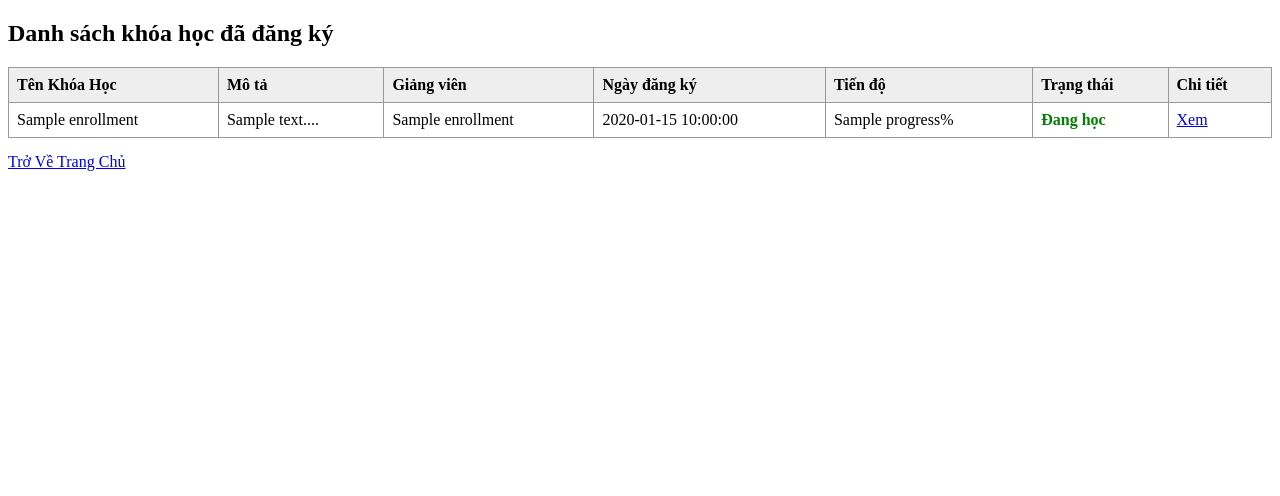
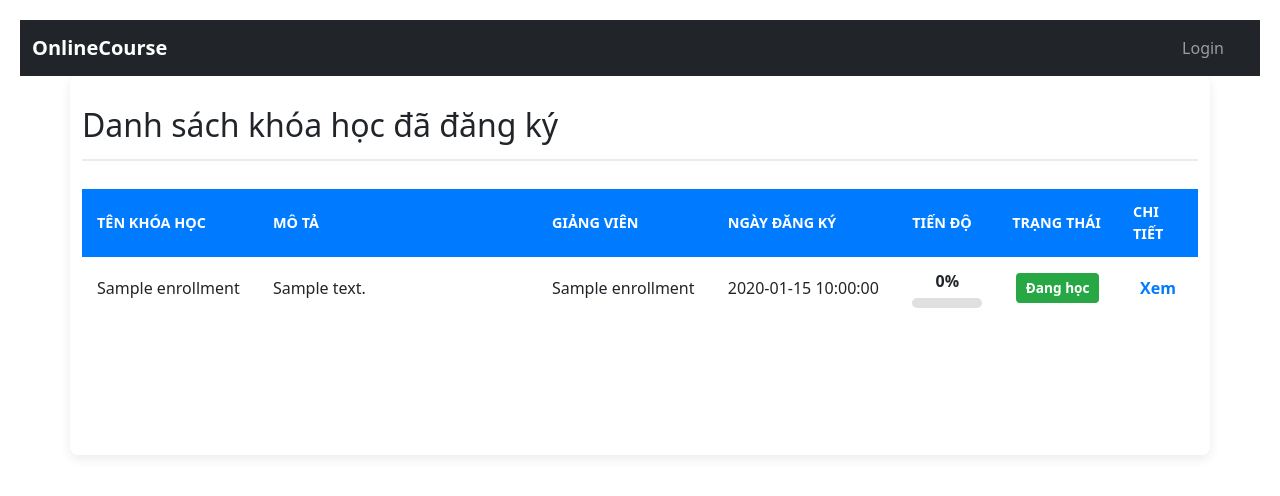
Before and after one commit to NDKha-DEV/CNWeb_BTTH02, a PHP site: the page made by onlinecourse/views/student/dashboard.php in a window 1280 px wide. Shown: the top 496 px of the page. Run offline with PHP 8.4, Linux system fonts and the light colour scheme; the template is opened without the code that fills it: most values are stand-ins (such as "Sample title", 1, 10 or a date in 2020); some libraries are stand-ins or nearby versions.

Commit message:
ui(student/dashboard):better ui

```diff
--- /dev/null
+++ b/onlinecourse/assets/css/my-courses.css
@@ -0,0 +1,206 @@
+/*
+ * File: my-courses.css
+ * Mô tả: CSS cho trang "Khóa học đã đăng ký" của người học.
+ */
+
+/* --- Thiết lập cơ bản --- */
+:root {
+    --primary-color: #007bff; /* Xanh dương */
+    --success-color: #28a745; /* Xanh lá (Đang học/Hoàn thành) */
+    --complete-color: #17a2b8; /* Xanh da trời (Hoàn thành) */
+    --danger-color: #dc3545; /* Đỏ */
+    --light-bg: #f8f9fa; /* Nền sáng */
+    --card-bg: #ffffff; /* Nền thẻ/Bảng */
+    --border-color: #e9ecef; /* Màu đường viền nhẹ */
+    --text-color: #343a40;
+}
+
+body {
+    background-color: var(--light-bg);
+    color: var(--text-color);
+    font-family: Arial, sans-serif;
+    padding: 20px;
+}
+
+.container {
+    max-width: 1400px;
+    margin: 0 auto;
+    background-color: var(--card-bg);
+    padding: 30px;
+    border-radius: 8px;
+    box-shadow: 0 4px 12px rgba(0, 0, 0, 0.08);
+}
+
+h2 {
+    color: var(--primary-color);
+    border-bottom: 2px solid var(--border-color);
+    padding-bottom: 15px;
+    margin-bottom: 30px;
+    font-size: 2rem;
+}
+
+/* --- Thiết kế Bảng (Table) --- */
+
+table {
+    width: 100%;
+    border-collapse: collapse;
+    margin-top: 20px;
+    box-shadow: 0 2px 5px rgba(0, 0, 0, 0.05);
+}
+
+thead tr {
+    background-color: var(--primary-color);
+    color: white;
+    text-align: left;
+}
+
+th, td {
+    padding: 12px 15px;
+    border: 1px solid var(--border-color);
+    text-align: left;
+    vertical-align: middle;
+}
+
+th {
+    font-weight: 600;
+    text-transform: uppercase;
+    font-size: 0.9rem;
+}
+
+/* Dòng xen kẽ để dễ đọc */
+tbody tr:nth-child(even) {
+    background-color: #f2f2f2;
+}
+
+tbody tr:hover {
+    background-color: #e9f5ff; /* Hiệu ứng hover nhẹ */
+}
+
+/* Căn chỉnh nội dung cột */
+td:nth-child(5) { /* Tiến độ */
+    text-align: center;
+    width: 100px; /* Đặt chiều rộng cố định cho cột tiến độ */
+}
+
+td:nth-child(6) { /* Trạng thái */
+    text-align: center;
+    font-weight: 500;
+}
+
+td:last-child { /* Chi tiết */
+    text-align: center;
+    width: 80px;
+}
+
+/* --- Thiết kế Cột Tiến độ (Progress Bar) --- */
+
+/* Thêm thanh tiến độ ảo */
+.progress-container {
+    width: 100%;
+    background-color: #e0e0e0;
+    border-radius: 10px;
+    overflow: hidden;
+    margin-top: 5px;
+    height: 10px;
+}
+
+.progress-bar {
+    height: 100%;
+    background-color: var(--primary-color);
+    border-radius: 10px;
+    transition: width 0.4s ease;
+}
+
+/* Cải thiện hiển thị Tiến độ */
+/* Thay vì chỉ hiển thị số %, chúng ta sẽ tạo thêm thanh tiến độ trực quan trong PHP */
+/* Giả sử bạn sửa lại code PHP như sau:
+    <td>
+        <div class="progress-cell">
+            <span class="progress-text"><?= htmlspecialchars($item['progress']) ?>%</span>
+            <div class="progress-container">
+                <div class="progress-bar" style="width: <?= $item['progress'] ?>%;"></div>
+            </div>
+        </div>
+    </td>
+*/
+
+/* --- Thiết kế Trạng thái (Status Tags) --- */
+
+.status-tag {
+    display: inline-block;
+    padding: 5px 10px;
+    border-radius: 4px;
+    font-size: 0.85rem;
+    font-weight: bold;
+    color: white;
+}
+
+.status-active {
+    background-color: var(--success-color);
+}
+
+.status-completed {
+    background-color: var(--complete-color);
+}
+
+.status-cancelled {
+    background-color: var(--secondary-color); /* Màu xám */
+}
+
+/* Áp dụng thẻ status vào PHP: */
+/*
+    <td>
+        <?php if ($item['status'] === 'active'): ?>
+            <span class="status-tag status-active">Đang học</span>
+        <?php elseif ($item['status'] === 'completed'): ?>
+            <span class="status-tag status-completed">Hoàn thành</span>
+        <?php else: ?>
+            <span class="status-tag status-cancelled">Đã hủy</span>
+        <?php endif; ?>
+    </td>
+*/
+
+/* --- Liên kết Chi tiết & Trở về Trang chủ --- */
+td a {
+    color: var(--primary-color);
+    text-decoration: none;
+    font-weight: 600;
+    transition: color 0.3s ease;
+}
+
+td a:hover {
+    color: #0056b3;
+    text-decoration: underline;
+}
+
+p a { /* Trở về Trang Chủ */
+    display: inline-block;
+    margin-top: 20px;
+    padding: 10px 20px;
+    background-color: var(--secondary-color);
+    color: white;
+    text-decoration: none;
+    border-radius: 5px;
+    transition: background-color 0.3s ease;
+}
+
+p a:hover {
+    background-color: #5a6268;
+}
+
+/* Responsive cho màn hình nhỏ */
+@media (max-width: 992px) {
+    /* Cho phép cuộn ngang bảng trên thiết bị nhỏ */
+    .table-responsive {
+        overflow-x: auto;
+    }
+
+    table {
+        display: block;
+        min-width: 800px; /* Đảm bảo bảng không quá hẹp */
+    }
+
+    .container {
+        padding: 15px;
+    }
+}
--- a/onlinecourse/controllers/EnrollmentController.php
+++ b/onlinecourse/controllers/EnrollmentController.php
@@ -37,7 +37,7 @@ class EnrollmentController {
 		$check = $this->enrollmentModel->checkEnrollment();
 
 		if ($check->rowCount() > 0) {
-			header('Location: '.BASE_URL.'lesson/student?lesson_id='.$course_id);
+			header('Location: '.BASE_URL.'lessons/student?course_id='.$course_id);
 			exit;
 		}
 
--- a/onlinecourse/views/student/dashboard.php
+++ b/onlinecourse/views/student/dashboard.php
@@ -1,24 +1,26 @@
-<!DOCTYPE html>
-<html lang="vi">
-<head>
-    <meta charset="UTF-8">
-    <title>Khóa học đã đăng ký</title>
-    <style>
-        table { width: 100%; border-collapse: collapse; margin-top: 20px; }
-        th, td { border: 1px solid #999; padding: 8px; text-align: left; }
-        th { background-color: #eee; }
-    </style>
-</head>
-<body>
+<?php
+// views/courses/my-courses.php
+
+$page_title = "Khóa học của tôi";
+// Sử dụng tên tệp CSS phù hợp với giao diện bạn đã chọn
+// Nếu bạn sử dụng tệp my-courses.css tôi cung cấp, hãy thay đổi dòng này:
+$css_files = ['my-courses.css'];
+// Hoặc nếu bạn muốn giữ tên cũ:
+// $css_files = ['admin-create-instructor.css'];
+
+include './views/layouts/header.php';
+?>
+
+<div class="container">
 
     <h2>Danh sách khóa học đã đăng ký</h2>
 
+    <div class="table-responsive">
         <table>
             <thead>
                 <tr>
                     <th>Tên Khóa Học</th>
-            <th>Mô tả</th>
-            <th>Giảng viên</th>
+                    <th style="width: 25%;">Mô tả</th> <th>Giảng viên</th>
                     <th>Ngày đăng ký</th>
                     <th>Tiến độ</th>
                     <th>Trạng thái</th>
@@ -28,25 +30,35 @@
 
             <tbody>
                 <?php if (!empty($enrollments )): ?>
-            <?php foreach ($enrollments as $item): ?>
+                    <?php foreach ($enrollments as $item):
+                        // Đảm bảo $item['progress'] là số và không null
+                        $progress = (int)($item['progress'] ?? 0);
+                        // Đảm bảo $item['status'] tồn tại
+                        $status = $item['status'] ?? 'cancelled';
+                    ?>
                     <tr>
                         <td><?= htmlspecialchars($item['title']) ?></td>
 
-                <td><?= htmlspecialchars(mb_substr($item['description'], 0, 60)) ?>...</td>
+                        <td><?= htmlspecialchars(mb_substr($item['description'], 0, 80)) ?><?= (mb_strlen($item['description']) > 80) ? '...' : '' ?></td>
 
                         <td><?= htmlspecialchars($item['instructor_name']) ?></td>
 
                         <td><?= htmlspecialchars($item['enrolled_date']) ?></td>
 
-                <td><?= htmlspecialchars($item['progress']) ?>%</td>
+                        <td class="progress-cell">
+                            <div class="progress-text" style="font-weight: bold;"><?= $progress ?>%</div>
+                            <div class="progress-container">
+                                <div class="progress-bar" style="width: <?= $progress ?>%;"></div>
+                            </div>
+                        </td>
 
                         <td>
-                    <?php if ($item['status'] === 'active'): ?>
-                        <span style="color: green; font-weight: bold;">Đang học</span>
-                    <?php elseif ($item['status'] === 'completed'): ?>
-                        <span style="color: blue; font-weight: bold;">Hoàn thành</span>
+                            <?php if ($status === 'active'): ?>
+                                <span class="status-tag status-active">Đang học</span>
+                            <?php elseif ($status === 'completed'): ?>
+                                <span class="status-tag status-completed">Hoàn thành</span>
                             <?php else: ?>
-                        <span style="color: gray;">Đã hủy</span>
+                                <span class="status-tag status-cancelled">Đã hủy</span>
                             <?php endif; ?>
                         </td>
 
@@ -57,15 +69,18 @@
                     <?php endforeach; ?>
                 <?php else: ?>
                     <tr>
-                <td colspan="9" style="text-align:center;">Không có khóa học nào</td>
+                        <td colspan="7" style="text-align:center; padding: 20px; font-style: italic;">
+                            Bạn chưa đăng ký bất kỳ khóa học nào.
+                        </td>
                     </tr>
                 <?php endif; ?>
             </tbody>
         </table>
-
-<p style="margin-top:15px;">
-    <a href="<?php echo BASE_URL; ?>welcome">Trở Về Trang Chủ</a>
+    </div>
+    <p style="margin-top:25px;">
+        <a href="<?php echo BASE_URL; ?>">Trở Về Trang Chủ</a>
     </p>
-
-</body>
-</html>
+</div>
+<?php
+include './views/layouts/footer.php';
+?>
```
Also changed, not shown: onlinecourse/views/student/course_progress.php (deleted, +0 -121 lines), onlinecourse/.htaccess. Lines whose indentation alone changed are shown as unchanged.
